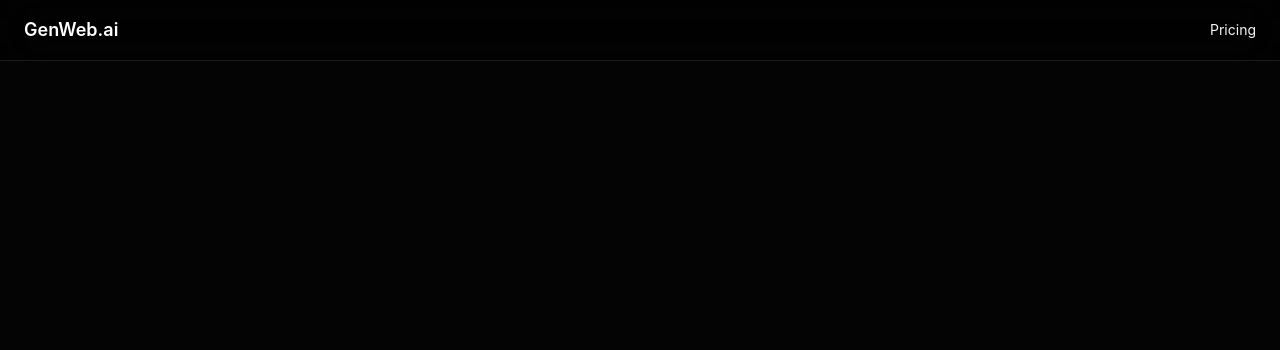
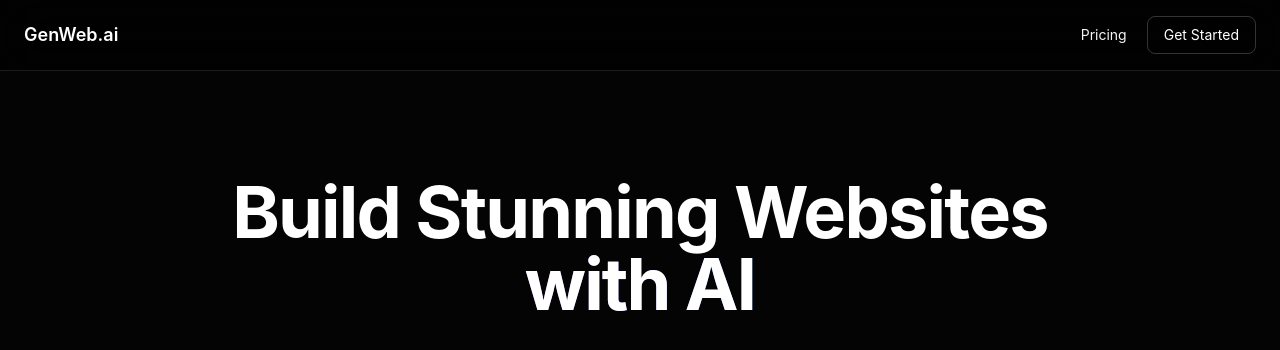
Before and after one commit to Rohithvasanthan/AI_Website_Builder, a React (Vite) app in the folder client/: page / in a window 1280 px wide. Shown: the top 350 px of the page. Built offline with nearby package versions, Linux system fonts and the light colour scheme.

Commit message:
feat: enhance Home component with animations and new content

```diff
--- a/client/src/pages/Home.jsx
+++ b/client/src/pages/Home.jsx
@@ -3,17 +3,39 @@ import {motion} from "motion/react"
 function Home() {
   return (
     <div className="relative min-h-screen bg-[#040404] text-white overflow-hidden">
-        <motion.div className="fixed top-0 left-0 right-0 z-50 backdrop-blur-xl bg-black/40 border-b border-white/10">
+        <motion.div
+        initial={{y:-40,opacity:0}}
+        animate={{y:0,opacity:1}}
+        transition={{duration:1}}
+        className="fixed top-0 left-0 right-0 z-50 backdrop-blur-xl bg-black/40 border-b border-white/10">
             <div className="max-w-7xl mx-auto px-6 py-4 flex justify-between items-center">
                 <div className="text-lg font-semibold">
                         GenWeb.ai
                 </div>
                 <div className="flex items-center gap-5">
                     <div className="hidden md:inline text-sm text-zinc-100 hover:text-white cursor-pointer">Pricing</div>
+                    <button className="px-4 py-2 rounded-lg border border-white/20 hover:bg-white/10 text-sm">
+                      Get Started
+                    </button>
 
                 </div>
             </div>
         </motion.div>
+
+        <section className="pt-44 pb-32 px-6 text-center">
+            <motion.h1
+            initial={{opacity:0, y:40}}
+            animate={{opacity:1,y:0}}
+            transition={{duration:1}}
+            className="text-5xl md:text-7xl font-bold tracking-tight"
+            >
+                Build Stunning Websites <br/>
+                <span className="bg-linear-to-r from-purple-400 to-blue-400 bg-clip-text text-transaparent">with AI
+
+                </span>
+
+            </motion.h1>
+        </section>
     </div>
   )
 }
```
